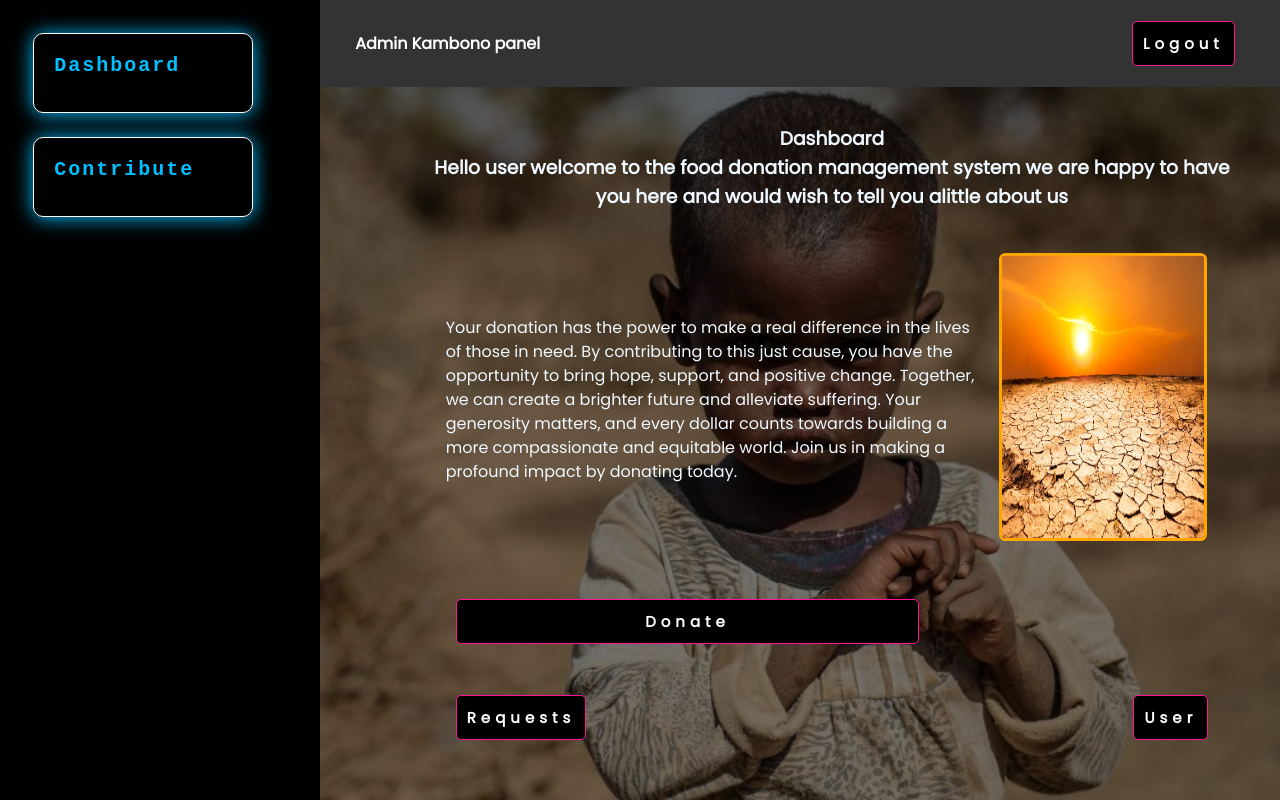
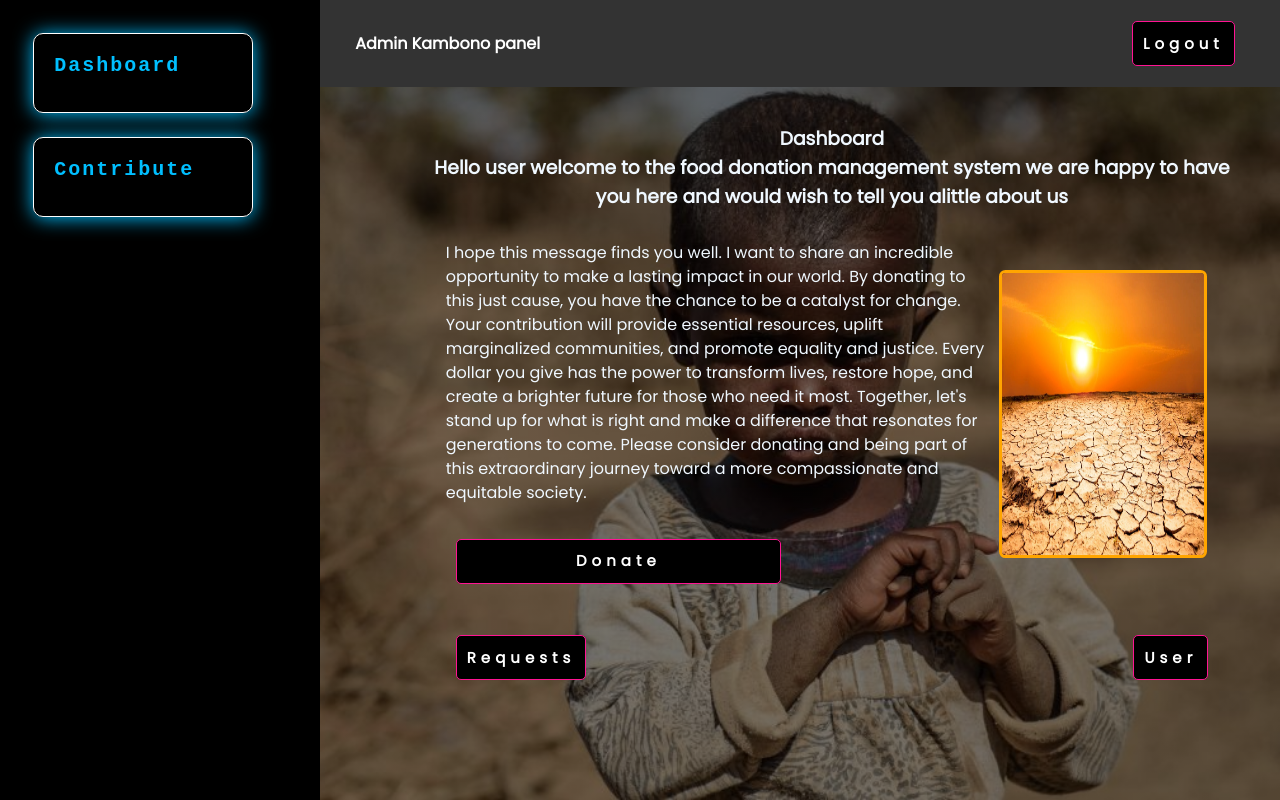
Before and after one commit to KambonoJeff/REACT-FRONT_DONATION_API, a React (Create React App) app: page /Dashboard in a window 1280 px wide. Built offline with nearby package versions, Linux system fonts and the light colour scheme; sample sign-in values are in the browser's storage.

Commit message:
Dashboard development

```diff
--- a/src/views/Dashboard.jsx
+++ b/src/views/Dashboard.jsx
@@ -8,17 +8,18 @@ export default function Dashboard() {
       <div className="box">
           <h3 align="center">Dashboard</h3>
           <h3 align="center">Hello user welcome to the food donation management system we are happy to have you here and would wish to tell you alittle about us</h3>
-          <div className="flex box mg-t">
-            <p>Your donation has the power to make a real difference in the lives of those in need. By contributing to this just cause, you have the opportunity to bring hope, support, and positive change. Together, we can create a brighter future and alleviate suffering. Your generosity matters, and every dollar counts towards building a more compassionate and equitable world. Join us in making a profound impact by donating today.</p>
+          <div className="flex box box mg-t">
+            <p>I hope this message finds you well. I want to share an incredible opportunity to make a lasting impact in our world. By donating to this just cause, you have the chance to be a catalyst for change. Your contribution will provide essential resources, uplift marginalized communities, and promote equality and justice. Every dollar you give has the power to transform lives, restore hope, and create a brighter future for those who need it most. Together, let's stand up for what is right and make a difference that resonates for generations to come. Please consider donating and being part of this extraordinary journey toward a more compassionate and equitable society.
+              <br />
+              <br />
+            <Link align="center" className='btn btn-w' to="/form/NgoRequest"> Donate </Link>
+
+</p>
+
               <div className="image">
-              <img src={image} alt="Lorem ipsum dolor sit amet consectetur adipisicing elit. Nostrum, odio?" />
+              <img src={image} alt="This is an image of a desert" />
           </div>
           </div>
-          <div className="box mg-t">
-
-            <Link align="center" className='btn btn-w' to="/form/NgoRequest"> Donate </Link>
-          </div>
-
 
           <div className="flex box mg-t">
 
```
